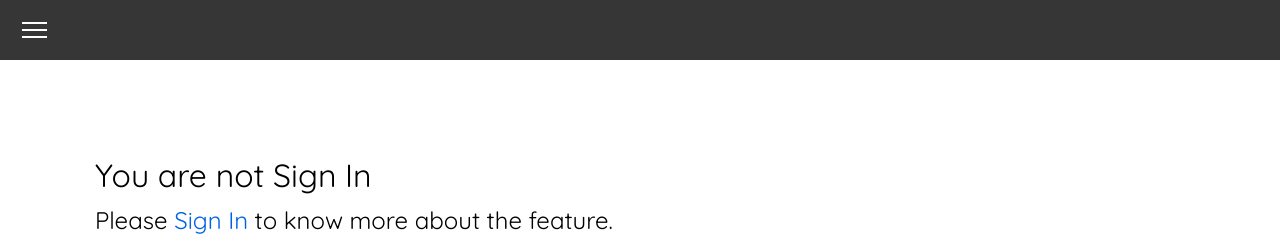
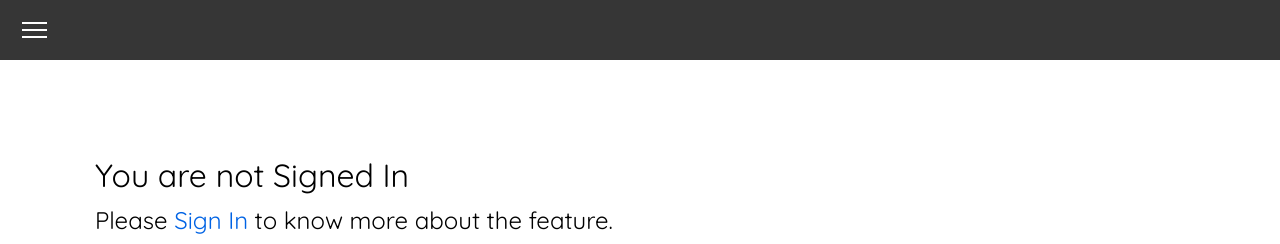
Before and after one commit to DingoPham/Artwork-site, a Vue app: page / in a window 1280 px wide. Shown: the top 244 px of the page. Built offline with nearby package versions, Linux system fonts and the light colour scheme; no server answers.

Commit message:
add ssl 3

```diff
--- a/src/components/admin-page/other-admin-fuction/AccountEmpty.vue
+++ b/src/components/admin-page/other-admin-fuction/AccountEmpty.vue
@@ -1,7 +1,7 @@
 <template>
     <div class="ui">
         <div class="ui-1">
-            <h1>You are not Sign In</h1>
+            <h1>You are not Signed In</h1>
             <h2>Please <router-link to="/login">Sign In</router-link> to know more about the feature.</h2>
             <h2>Or if you don't have an account, just <router-link to="/register">Sign Up.</router-link> </h2>
         </div>
```
